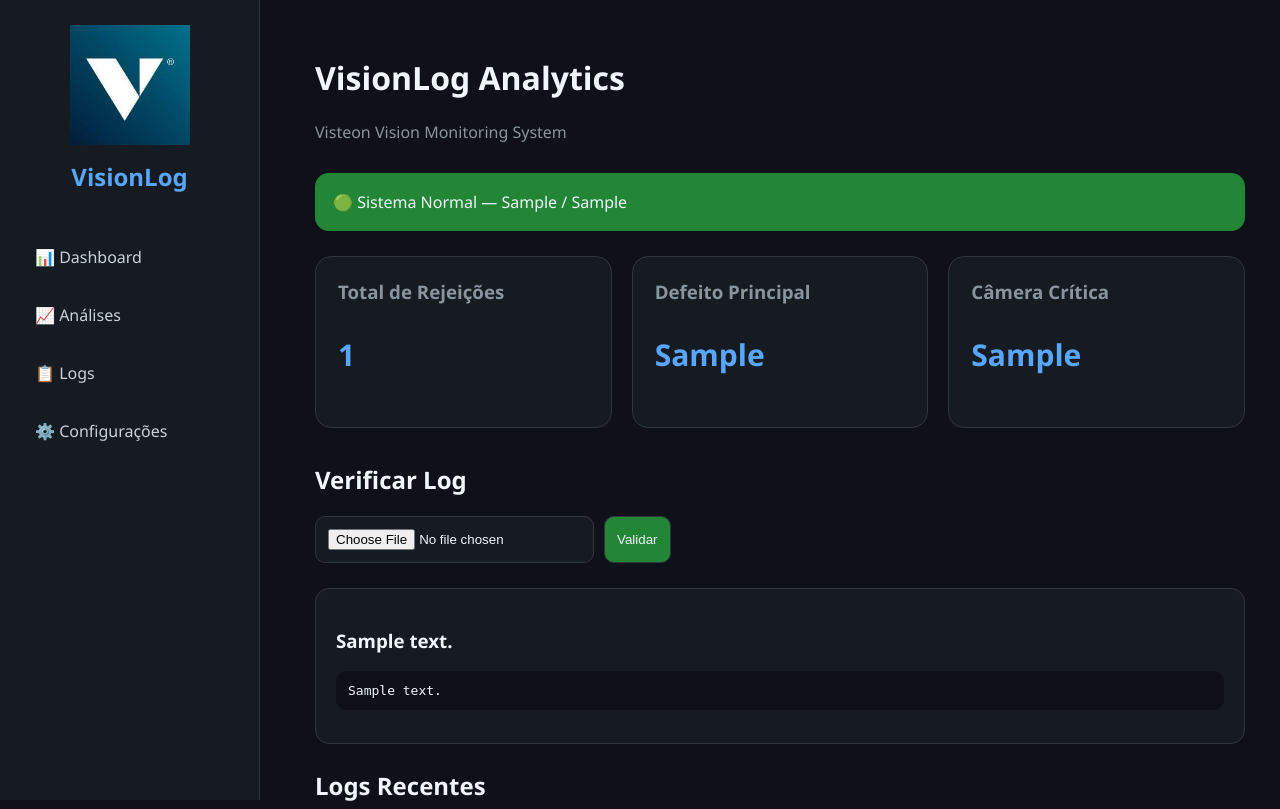
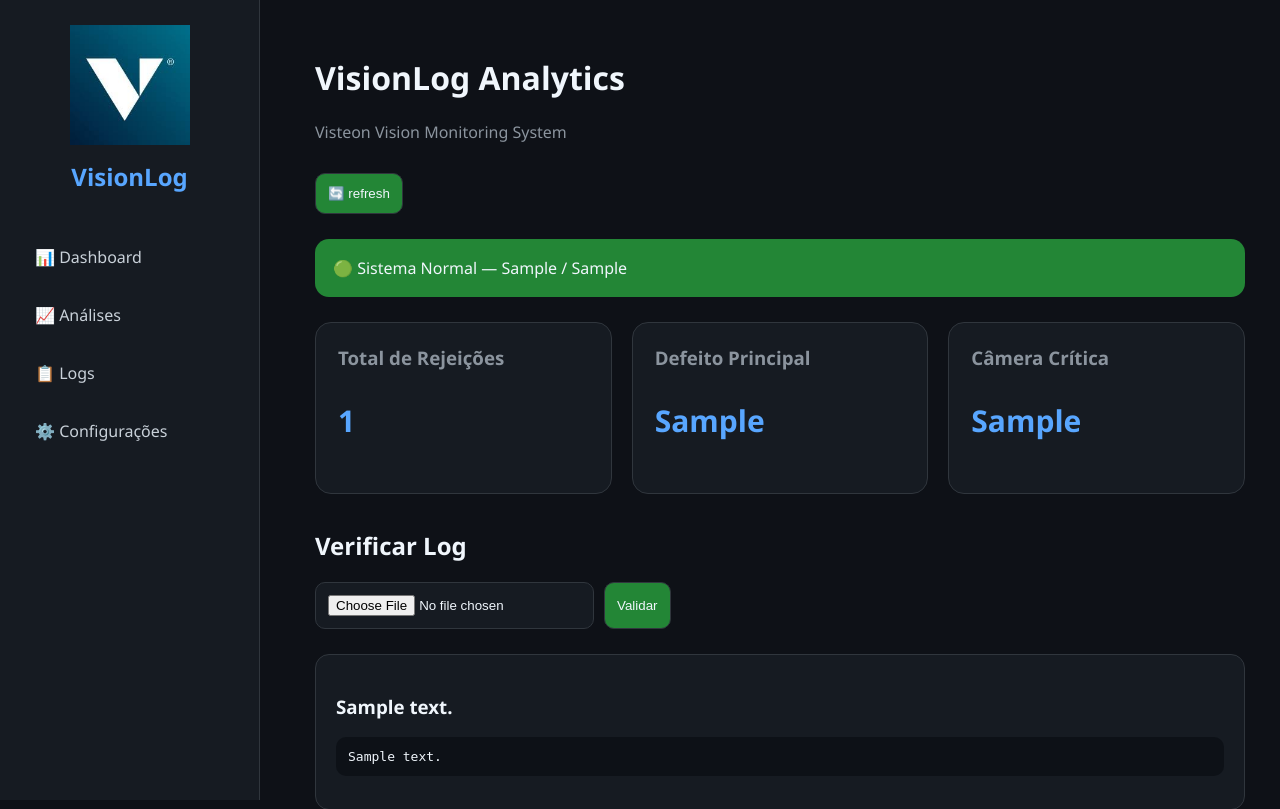
Before and after one commit to Thlsslvg/VisionLog, a Flask app: template VisionLog_Web/templates/index.html in a window 1280 px wide. Shown: the top 809 px of the page. Run offline with Flask 3, Linux system fonts and the light colour scheme; the template is opened without the code that fills it: most values are stand-ins (such as "Sample title", 1, 10 or a date in 2020).

Commit message:
Update index.html

```diff
--- a/VisionLog_Web/templates/index.html
+++ b/VisionLog_Web/templates/index.html
@@ -9,11 +9,27 @@ VisionLog Dashboard
 <h1>VisionLog Analytics</h1>
 <p class="subtitle">Visteon Vision Monitoring System</p>
 
+<form method="POST" style="margin-bottom: 25px;">
+    <button
+        type="submit"
+        name="refresh"
+        value="1"
+        class="refresh-button">
+        🔄 {{ t("refresh") }}
+    </button>
+</form>
+
 {% if alarm_active %}
 <div class="alarm">
-    🚨 {{ t("alarm") }}: {{ new_rejections }} / {{ alarm_limit }}
+    <div>
+        <strong>🚨 {{ t("alarm") }}</strong>
+        <p>{{ new_rejections }} / {{ alarm_limit }}</p>
+    </div>
+
     <form method="POST">
-        <button name="acknowledge" value="1">{{ t("acknowledge") }}</button>
+        <button type="submit" name="acknowledge" value="1">
+            {{ t("acknowledge") }}
+        </button>
     </form>
 </div>
 {% else %}
@@ -23,7 +39,6 @@ VisionLog Dashboard
 {% endif %}
 
 <div class="cards">
-
     <div class="card">
         <h3>{{ t("total_rejections") }}</h3>
         <p>{{ data.total_rejections }}</p>
@@ -38,21 +53,16 @@ VisionLog Dashboard
         <h3>{{ t("critical_camera") }}</h3>
         <p>{{ data.critical_camera }}</p>
     </div>
-
 </div>
 
 <h2>{{ t("verify_log") }}</h2>
 
 <form method="POST" enctype="multipart/form-data" class="verify-box">
-
-    <label class="file-upload">
-        <input type="file" name="log_file" accept=".txt" required>
-    </label>
+    <input type="file" name="log_file" accept=".txt" required>
 
     <button type="submit" name="validate_log" value="1">
         {{ t("validate") }}
     </button>
-
 </form>
 
 {% if validation %}
@@ -72,6 +82,7 @@ VisionLog Dashboard
 
 <h2>{{ t("recent_logs") }}</h2>
 
+{% if data.recent_logs %}
 <table>
     <thead>
         <tr>
@@ -97,5 +108,11 @@ VisionLog Dashboard
         {% endfor %}
     </tbody>
 </table>
+{% else %}
+<div class="empty-state">
+    <h3>{{ t("no_recent_logs") }}</h3>
+    <p>{{ t("place_logs") }}</p>
+</div>
+{% endif %}
 
 {% endblock %}
```
